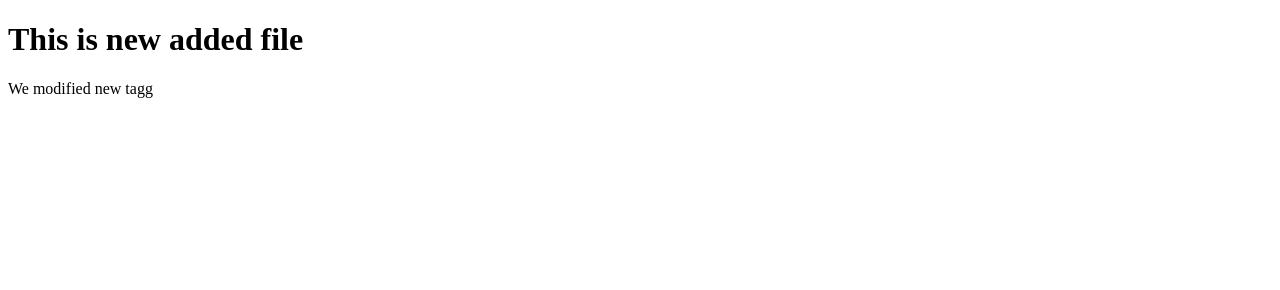
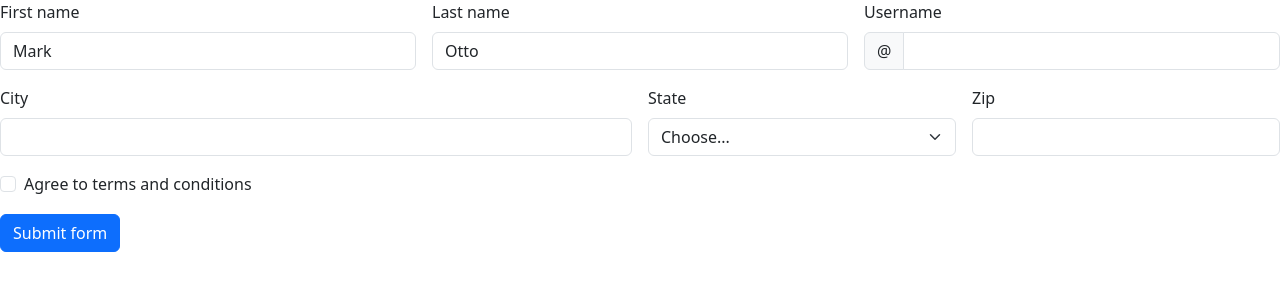
Before and after one commit to bhavik-gitt/bhavik-demo, a plain HTML site: page index.html in a window 1280 px wide. Drawn offline with nearby package versions, Linux system fonts and the light colour scheme.

Commit message:
Bootstrap Added

```diff
--- a/index.html
+++ b/index.html
@@ -4,9 +4,73 @@
     <meta charset="UTF-8">
     <meta name="viewport" content="width=device-width, initial-scale=1.0">
     <title>Document</title>
+    <link href="https://cdn.jsdelivr.net/npm/bootstrap@5.3.6/dist/css/bootstrap.min.css" rel="stylesheet" integrity="sha384-4Q6Gf2aSP4eDXB8Miphtr37CMZZQ5oXLH2yaXMJ2w8e2ZtHTl7GptT4jmndRuHDT" crossorigin="anonymous">
 </head>
 <body>
-    <h1>This is new added file</h1>
-    <p>We modified new tagg</p>
+   <form class="row g-3 needs-validation" novalidate>
+  <div class="col-md-4">
+    <label for="validationCustom01" class="form-label">First name</label>
+    <input type="text" class="form-control" id="validationCustom01" value="Mark" required>
+    <div class="valid-feedback">
+      Looks good!
+    </div>
+  </div>
+  <div class="col-md-4">
+    <label for="validationCustom02" class="form-label">Last name</label>
+    <input type="text" class="form-control" id="validationCustom02" value="Otto" required>
+    <div class="valid-feedback">
+      Looks good!
+    </div>
+  </div>
+  <div class="col-md-4">
+    <label for="validationCustomUsername" class="form-label">Username</label>
+    <div class="input-group has-validation">
+      <span class="input-group-text" id="inputGroupPrepend">@</span>
+      <input type="text" class="form-control" id="validationCustomUsername" aria-describedby="inputGroupPrepend" required>
+      <div class="invalid-feedback">
+        Please choose a username.
+      </div>
+    </div>
+  </div>
+  <div class="col-md-6">
+    <label for="validationCustom03" class="form-label">City</label>
+    <input type="text" class="form-control" id="validationCustom03" required>
+    <div class="invalid-feedback">
+      Please provide a valid city.
+    </div>
+  </div>
+  <div class="col-md-3">
+    <label for="validationCustom04" class="form-label">State</label>
+    <select class="form-select" id="validationCustom04" required>
+      <option selected disabled value="">Choose...</option>
+      <option>...</option>
+    </select>
+    <div class="invalid-feedback">
+      Please select a valid state.
+    </div>
+  </div>
+  <div class="col-md-3">
+    <label for="validationCustom05" class="form-label">Zip</label>
+    <input type="text" class="form-control" id="validationCustom05" required>
+    <div class="invalid-feedback">
+      Please provide a valid zip.
+    </div>
+  </div>
+  <div class="col-12">
+    <div class="form-check">
+      <input class="form-check-input" type="checkbox" value="" id="invalidCheck" required>
+      <label class="form-check-label" for="invalidCheck">
+        Agree to terms and conditions
+      </label>
+      <div class="invalid-feedback">
+        You must agree before submitting.
+      </div>
+    </div>
+  </div>
+  <div class="col-12">
+    <button class="btn btn-primary" type="submit">Submit form</button>
+  </div>
+</form>
+<script src="https://cdn.jsdelivr.net/npm/bootstrap@5.3.6/dist/js/bootstrap.bundle.min.js" integrity="sha384-j1CDi7MgGQ12Z7Qab0qlWQ/Qqz24Gc6BM0thvEMVjHnfYGF0rmFCozFSxQBxwHKO" crossorigin="anonymous"></script>
 </body>
 </html>
```
